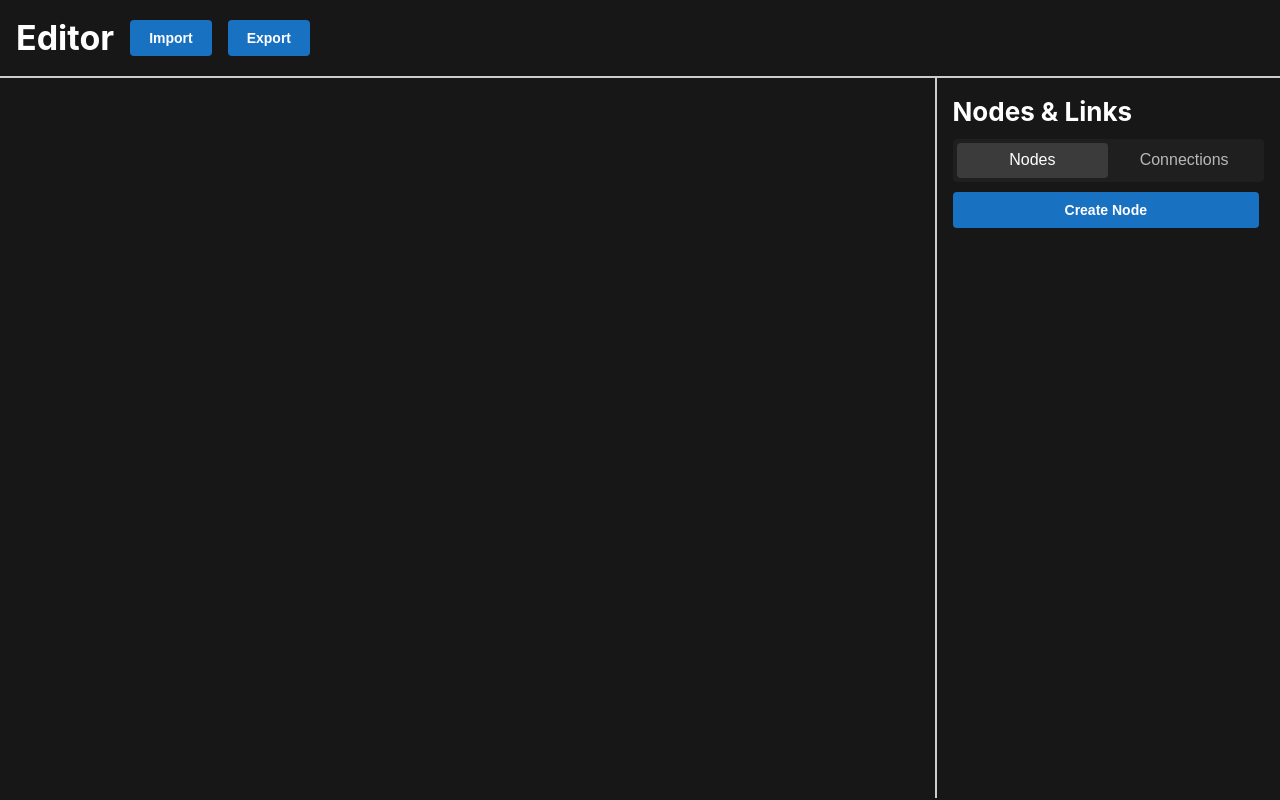
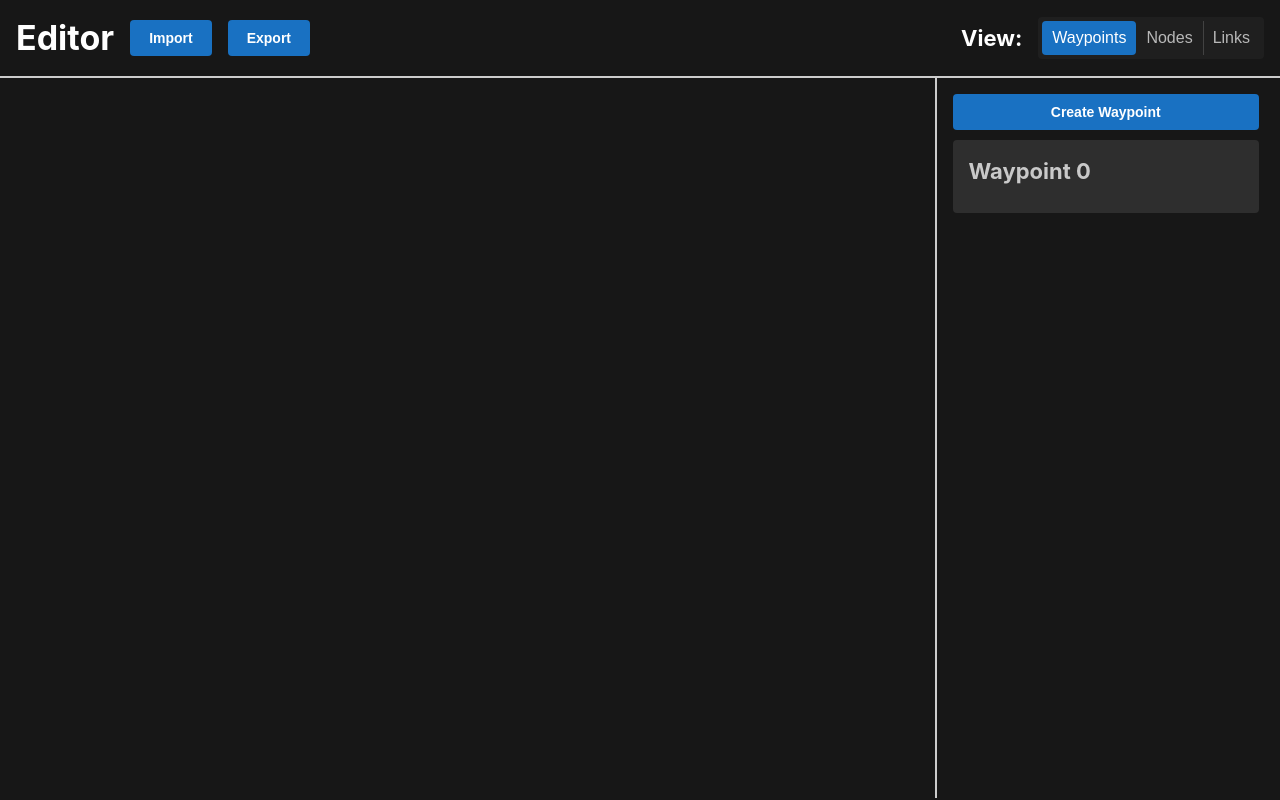
Before and after one commit to samirbuch/cis3755-final-project, a Next.js app: page /editor in a window 1280 px wide. Built offline with nearby package versions, Linux system fonts and the light colour scheme.

Commit message:
editor: starting work on waypoints

```diff
--- /dev/null
+++ b/src/components/editor/WaypointCard.tsx
@@ -0,0 +1,18 @@
+import Waypoint from "@/interfaces/Waypoint";
+import { Card, Flex, Text, Title } from "@mantine/core";
+
+export interface WaypointCardProps {
+  waypoint: Waypoint;
+}
+export default function WaypointCard(props: WaypointCardProps) {
+  const { waypoint } = props;
+
+  return (
+    <Card>
+      <Flex direction={"column"} gap={10}>
+        <Title order={3}>Waypoint {waypoint.id}</Title>
+        <Flex></Flex>
+      </Flex>
+    </Card>
+  )
+}
--- /dev/null
+++ b/src/components/editor/WaypointsPanel.tsx
@@ -0,0 +1,36 @@
+import { useEditorContext } from "@/contexts/EditorContext";
+import Waypoint from "@/interfaces/Waypoint";
+import { Button } from "@mantine/core";
+import WaypointCard from "./WaypointCard";
+
+export default function WaypointsPanel() {
+  const editorContext = useEditorContext();
+
+  const createWaypoint = () => {
+    const waypoint: Waypoint = {
+      id: editorContext.waypointCounter,
+      nodes: [],
+      links: [],
+      events: [],
+      timestamp: {
+        year: new Date().getFullYear(),
+        month: new Date().getMonth() + 1,
+        day: new Date().getDate(),
+      },
+    }
+
+    editorContext.addWaypoint(waypoint);
+  }
+
+  return (
+    <>
+      <Button fullWidth onClick={createWaypoint}>
+        Create Waypoint
+      </Button>
+
+      {editorContext.waypoints.map((waypoint) => (
+        <WaypointCard key={waypoint.id} waypoint={waypoint} />
+      ))}
+    </>
+  )
+}
--- a/src/contexts/EditorContext.tsx
+++ b/src/contexts/EditorContext.tsx
@@ -2,21 +2,28 @@
 import React, { createContext, useContext, useState, ReactNode } from 'react';
 import type Node from '@/interfaces/Node';
 import type Link from '@/interfaces/Link';
+import type Waypoint from '@/interfaces/Waypoint';
 
 export interface EditorContextType {
   nodes: Node[];
   links: Link[];
+  waypoints: Waypoint[];
+
   nodeCounter: number;
   linkCounter: number;
+  waypointCounter: number;
 
   addNode: (node: Node) => void;
   addLink: (link: Link) => void;
+  addWaypoint: (waypoint: Waypoint) => void;
 
   setNodes: React.Dispatch<React.SetStateAction<Node[]>>;
   setLinks: React.Dispatch<React.SetStateAction<Link[]>>;
+  setWaypoints: React.Dispatch<React.SetStateAction<Waypoint[]>>;
 
   updateNode: (id: Node["id"], newNode: Partial<Node>) => void;
   updateLink: (id: Link["id"], newLink: Partial<Link>) => void;
+  updateWaypoint: (id: Waypoint["id"], newWaypoint: Partial<Waypoint>) => void;
 }
 
 const EditorContext = createContext<EditorContextType | undefined>(undefined);
@@ -24,8 +31,23 @@ const EditorContext = createContext<EditorContextType | undefined>(undefined);
 export const EditorProvider = ({ children }: { children: ReactNode }) => {
   const [nodes, setNodes] = useState<Node[]>([]);
   const [links, setLinks] = useState<Link[]>([]);
+  const [waypoints, setWaypoints] = useState<Waypoint[]>([
+    {
+      id: 0,
+      nodes: [],
+      links: [],
+      events: [],
+      timestamp: {
+        year: new Date().getFullYear(),
+        month: new Date().getMonth() + 1,
+        day: new Date().getDate(),
+      },
+    }
+  ]);
+
   const [nodeCounter, setNodeCounter] = useState(0);
   const [linkCounter, setLinkCounter] = useState(0);
+  const [waypointCounter, setWaypointCounter] = useState(0);
 
   const addNode = (node: Node) => {
     setNodes(prevNodes => [...prevNodes, node]);
@@ -35,6 +57,11 @@ export const EditorProvider = ({ children }: { children: ReactNode }) => {
   const addLink = (link: Link) => {
     setLinks(prevLinks => [...prevLinks, link]);
     setLinkCounter(prev => prev + 1);
+  };
+
+  const addWaypoint = (waypoint: Waypoint) => {
+    setWaypoints(prevWaypoints => [...prevWaypoints, waypoint]);
+    setWaypointCounter(prev => prev + 1);
   };
 
   const updateNode = (id: Node["id"], newNode: Partial<Node>) => {
@@ -60,19 +87,34 @@ export const EditorProvider = ({ children }: { children: ReactNode }) => {
     );
   };
 
+  const updateWaypoint = (id: Waypoint["id"], newWaypoint: Partial<Waypoint>) => {
+    setWaypoints(prev =>
+      prev.map(waypoint => (waypoint.id === id ? { ...waypoint, ...newWaypoint } : waypoint))
+    );
+  };
+
   return (
     <EditorContext.Provider
       value={{
         nodes,
         links,
+        waypoints,
+
         nodeCounter,
         linkCounter,
+        waypointCounter,
+
         addNode,
         addLink,
+        addWaypoint,
+
         setNodes,
         setLinks,
+        setWaypoints,
+
         updateNode,
-        updateLink
+        updateLink,
+        updateWaypoint,
       }}
     >
       {children}
--- /dev/null
+++ b/src/interfaces/Waypoint.ts
@@ -0,0 +1,25 @@
+import { z } from "zod";
+import { ZodNode, ZodNodeNoPos } from "./Node";
+import { ZodLink, ZodLinkNoPos } from "./Link";
+import { ZodEvent } from "./Event";
+
+export const ZodWaypointNoPos = z.object({
+  id: z.number(),
+  timestamp: z.object({
+    year: z.number().optional(),
+    month: z.number().optional(),
+    day: z.number().optional(),
+  }).optional(),
+  events: z.array(ZodEvent),
+
+  nodes: z.array(ZodNodeNoPos),
+  links: z.array(ZodLinkNoPos)
+});
+export type WaypointNoPos = z.infer<typeof ZodWaypointNoPos>;
+
+export const ZodWaypoint = ZodWaypointNoPos.extend({
+  nodes: z.array(ZodNode),
+  links: z.array(ZodLink)
+});
+type Waypoint = z.infer<typeof ZodWaypoint>;
+export default Waypoint;
--- a/src/pages/editor.tsx
+++ b/src/pages/editor.tsx
@@ -1,4 +1,4 @@
-import { Flex, SegmentedControl, Text, Title } from "@mantine/core";
+import { Flex, Group, SegmentedControl, Text, Title } from "@mantine/core";
 import { useRef, useState } from "react";
 
 import Header from "@/components/Header";
@@ -8,6 +8,7 @@ import { EditorProvider, useEditorContext } from "@/contexts/EditorContext";
 import styles from "@/styles/Editor.module.css";
 import ImportExport from "@/components/ImportExport";
 import Graph from "@/components/editor/Graph";
+import WaypointsPanel from "@/components/editor/WaypointsPanel";
 
 export default function Editor() {
   return (
@@ -18,12 +19,28 @@ export default function Editor() {
 }
 
 function TheActualPage() {
-  const [tab, setTab] = useState<"nodes" | "links">("nodes");
+  const [tab, setTab] = useState<"waypoints" | "nodes" | "links">("waypoints");
 
   return (
     <Flex direction={"column"}>
       <Header title="Editor">
         <ImportExport />
+
+        <Group style={{ marginLeft: "auto" }}>
+          <Title order={3}>View:</Title>
+          <SegmentedControl
+            color="blue"
+            data={[
+              { label: <Text>Waypoints</Text>, value: "waypoints" },
+              { label: <Text>Nodes</Text>, value: "nodes" },
+              { label: <Text>Links</Text>, value: "links" },
+            ]}
+            onChange={(e) => {
+              setTab(e as "nodes" | "links" | "waypoints");
+            }}
+            value={tab}
+          />
+        </Group>
       </Header>
       <Flex direction="row">
         <Flex flex={3}>
@@ -38,21 +55,9 @@ function TheActualPage() {
         >
           {/* Editor panel. Should take up remaining width */}
 
-          <Title order={2}>Nodes & Links</Title>
-          <SegmentedControl
-            data={[
-              { label: <Text>Nodes</Text>, value: "nodes" },
-              { label: <Text>Connections</Text>, value: "links" },
-            ]}
-            defaultValue="nodes"
-            onChange={(e) => {
-              setTab(e as "nodes" | "links");
-            }}
-            value={tab}
-          />
-
           {/* Add a scrollable container for the panels */}
           <div className={styles.panelContent}>
+            {tab === "waypoints" && <WaypointsPanel />}
             {tab === "nodes" && <NodesPanel />}
             {tab === "links" && <LinksPanel />}
           </div>
```
Also changed, not shown: src/interfaces/Event.ts (added, +9 -0 lines).
